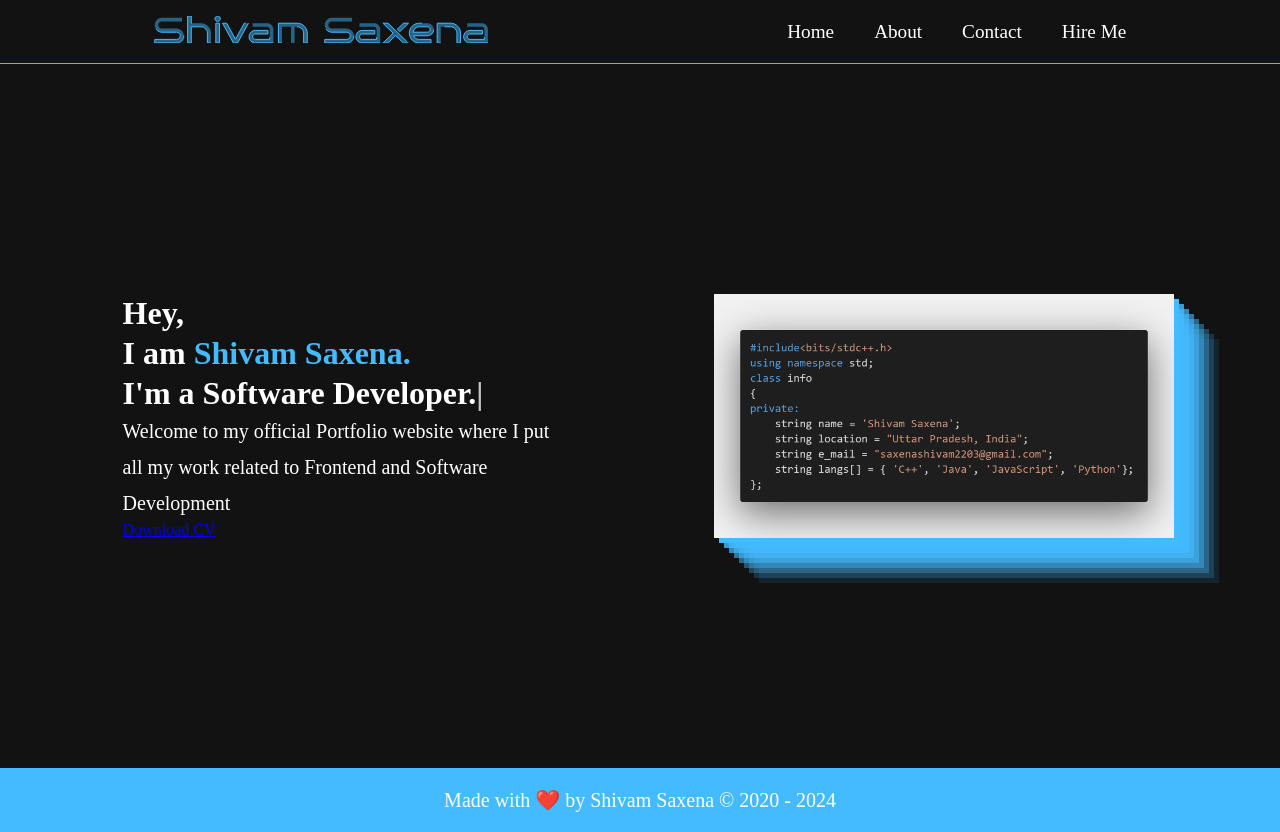
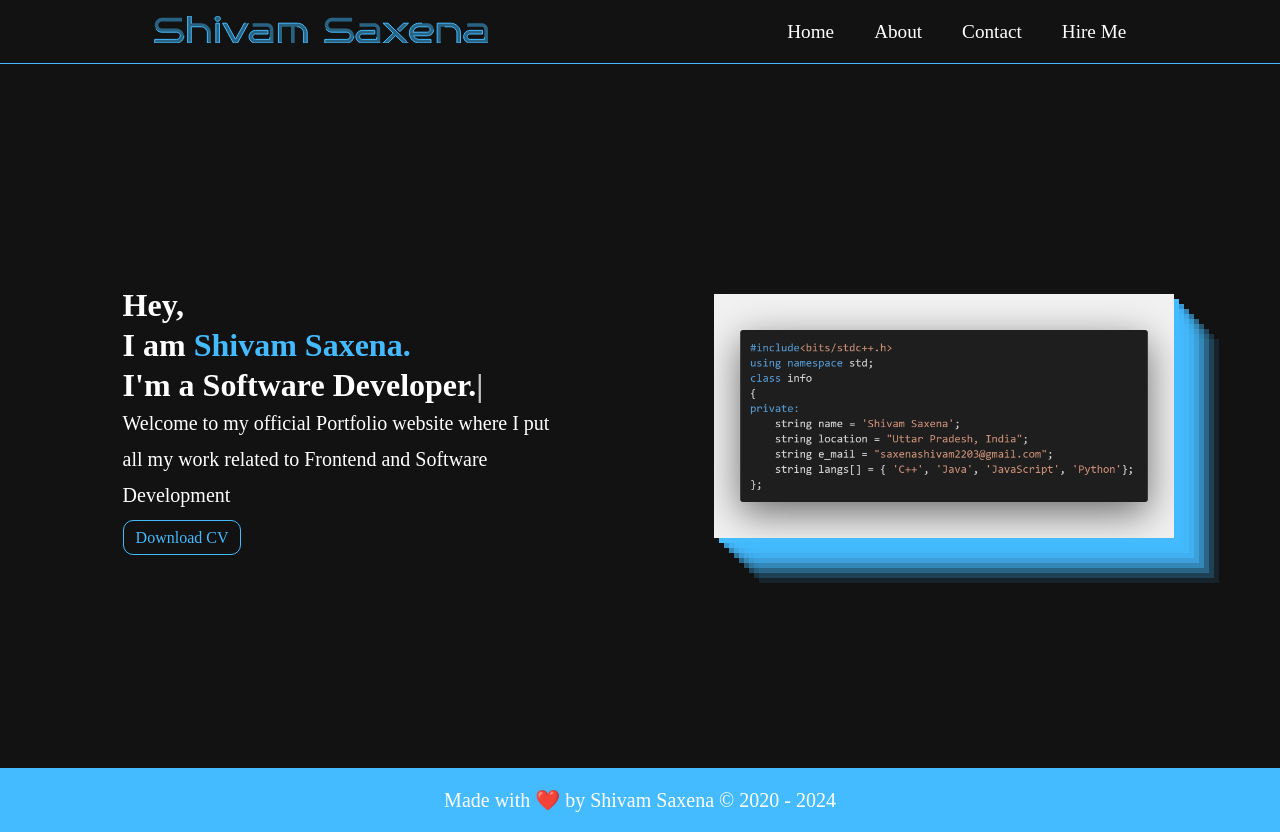
Before and after one commit to shiv-am-saxena/Portfolio, a React (Vite) app: page / in a window 1280 px wide. Built offline with nearby package versions, Linux system fonts and the light colour scheme; a web font is replaced by a local one.

Commit message:
btn design

```diff
--- a/src/App.jsx
+++ b/src/App.jsx
@@ -6,6 +6,7 @@ const App = () => {
 	const [color, setColor] = useState('#44bbff');
 	const [themeMode, setTheme] = useState('dark');
 	const [mode, setMode] = useState(false);
+	const [colorName, setColorName] = useState('skyblue');
 
 	const lightMode = () => {
 		setTheme('light');
@@ -21,7 +22,7 @@ const App = () => {
 	}, [themeMode])
 
 	return (
-		<ContextProvider value={{ themeMode, lightMode, darkMode, color }}>
+		<ContextProvider value={{ themeMode, lightMode, darkMode, color, colorName }}>
 			<NavBar />
 			{/* <button className='themeBtn' onClick={mode? darkMode:lightMode} >{mode? 'dark':'light'}</button> */}
 			<Home/>
--- /dev/null
+++ b/src/components/DownloadBtn.jsx
@@ -0,0 +1,11 @@
+// import React from 'react'
+import resume from '../assets/Images/Shivam_Saxena.pdf';
+import useUserContext from '../context/userContext';
+const DownloadBtn = () => {
+    const {colorName} = useUserContext();
+  return (
+    <a href={resume} className='dwnBtn' color={colorName} download="Shivam Saxena Resume.pdf">Download CV</a>
+  )
+}
+
+export default DownloadBtn
--- a/src/components/Home/Home.jsx
+++ b/src/components/Home/Home.jsx
@@ -1,8 +1,8 @@
 import useUserContext from '../../context/userContext'
 import codePic from '../../assets/Images/code.png';
-import resume from '../../assets/Images/Shivam_Saxena.pdf'
 import Typed from 'typed.js';
 import { useRef, useEffect } from 'react';
+import DownloadBtn from '../DownloadBtn';
 const Home = () => {
 	const { color } = useUserContext();
 	const type = useRef();
@@ -37,7 +37,7 @@ const Home = () => {
 						I'm a <span ref={type}/>
 					</h1>
 					<p className='sum'>Welcome to my official Portfolio website where I put<br /> all my work related to Frontend and Software<br /> Development</p>
-					<a href={resume} download="Shivam Saxena Resume.pdf" className=''>Download CV</a>
+					<DownloadBtn/>
 				</div>
 			</div>
 			<div className="rightHome">
--- a/src/components/index.js
+++ b/src/components/index.js
@@ -6,5 +6,6 @@ import Logo from './Shivam'
 import Hamburger from "./Hamburger";
 import NavBar from "./NavBar";
 import Footer from "./Footer";
+import DownloadBtn from "./DownloadBtn";
 
-export {About , Home, Skill, Logo, Contact, Hamburger, NavBar, Footer };
+export {About , Home, Skill, Logo, Contact, Hamburger, NavBar, Footer, DownloadBtn};
--- a/src/context/userContext.js
+++ b/src/context/userContext.js
@@ -7,6 +7,7 @@ export const UserContext = createContext({
     lightMode : () =>{},
     darkMode : () =>{},
     color: '#44bbff',
+    colorName: 'skyblue',
 });
 
 export const ContextProvider = UserContext.Provider;
--- a/src/index.css
+++ b/src/index.css
@@ -156,12 +156,47 @@ body[theme=dark] {
     font-size: 2.5vh;
     line-height: 4.5vh;
     font-weight: 300;
+    margin-bottom: 2vh;
 }
 
 #home>.rightHome>img {
     width: 90%;
 }
-
+.dwnBtn
+{
+    position: relative;
+    color:var(--skyblue);
+    text-decoration: none;
+    margin: 5vh 0;
+    padding:1vh 1.5vh;
+    border: 1px solid var(--skyblue);
+    border-radius: 10px;
+    font-size: 2vh;
+    overflow: hidden;
+    z-index: 10;
+}
+.dwnBtn::after
+{
+    content: '';
+    position: absolute;
+    height: 0%;
+    color: #fff;
+    width: 100%;
+    color: #121212;
+    top: 100%;
+    left: 0;
+    border-radius: 100% 100% 10px 10px;
+    background: var(--skyblue);
+    transition: all ease 0.2s;
+    z-index: -1;
+    overflow: hidden;
+}
+.dwnBtn:hover::after
+{
+    height: 100%;
+    border-radius: 10px;
+    top: 0%;
+}
 .footer {
     height: 8vh;
     width: 100%;
```
